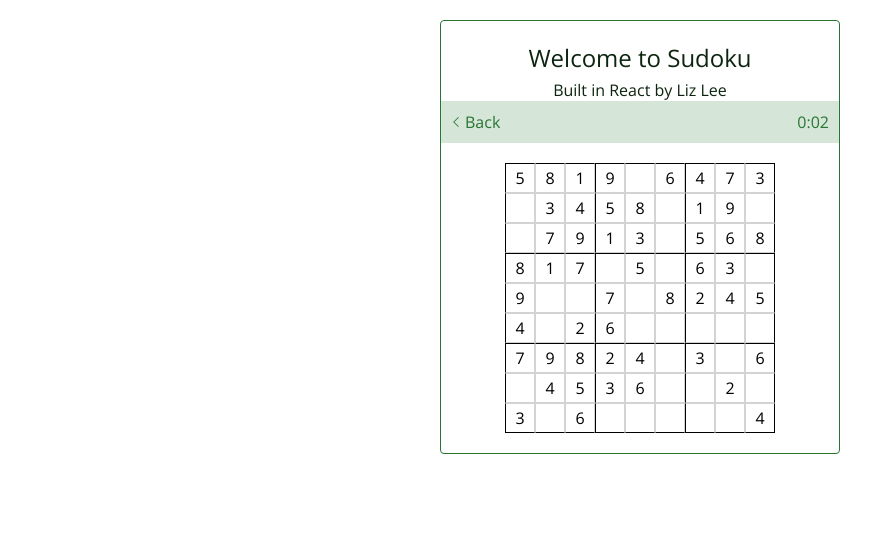
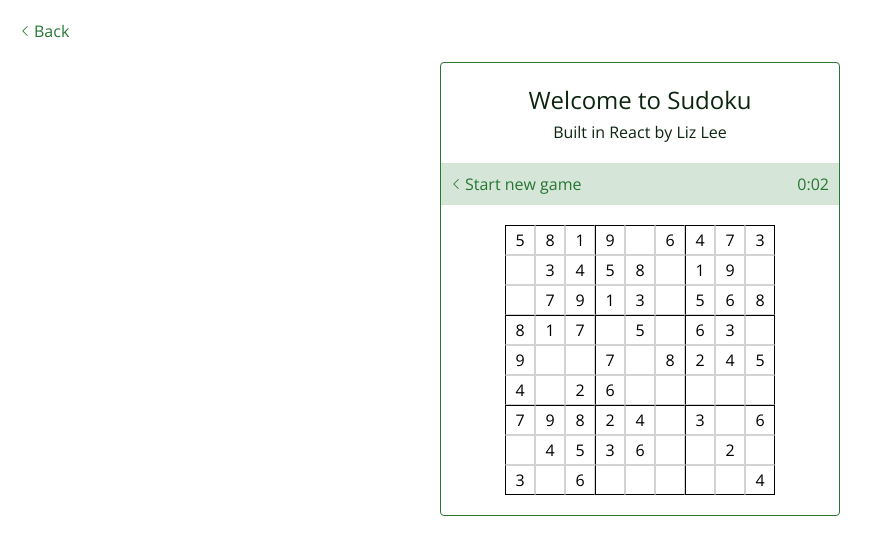
Before and after one commit to lizlux/lizlux-next, a Next.js app: page /sudoku in a window 1280 px wide. Both pictures are taken after a click on the button "Easy". Shown: the top 554 px of the page, without its empty margins (0-881 px from the left). Built offline with nearby package versions, Linux system fonts and the light colour scheme.

Commit message:
adding back button and other cleanup

```diff
--- a/src/app/layout.tsx
+++ b/src/app/layout.tsx
@@ -20,7 +20,7 @@ export default function RootLayout({
 }>) {
   return (
     <html lang="en">
-      <body className={`${openSans.variable}`}>{children}</body>
+      <body className={openSans.variable}>{children}</body>
     </html>
   );
 }
--- a/src/app/sudoku/page.module.css
+++ b/src/app/sudoku/page.module.css
@@ -14,6 +14,7 @@
   padding-bottom: 20px;
 }
 
+/* TODO: add error message to UI */
 .error-message {
   color: rgb(88, 21, 28);
   border: 1px solid rgb(220, 53, 69);
@@ -50,10 +51,14 @@
   display: flex;
   justify-content: space-between;
   width: 100%;
-  margin: 0 0 20px 0;
+  margin: 20px 0;
   padding: 10px;
   background-color: #27763231;
   box-sizing: border-box;
+}
+
+.headerBackButton {
+  margin: 20px;
 }
 
 .backButton {
--- a/src/app/sudoku/page.tsx
+++ b/src/app/sudoku/page.tsx
@@ -101,6 +101,15 @@ function Sudoku() {
   });
 
   return (
+    <>
+      <Link
+        href="/"
+        className={`${styles.backButton} ${styles.headerBackButton}`}
+        role="button"
+      >
+        Back
+      </Link>
+
       <div className={styles.sudokuApp}>
         <h1 className={styles.heading1}>Welcome to Sudoku</h1>
         <h2 className={styles.heading2}>Built in React by Liz Lee</h2>
@@ -116,7 +125,7 @@ function Sudoku() {
                   setDifficultyLevel(null);
                 }}
               >
-              Back
+                Start new game
               </Link>
               <GameTimer enableTimer={true} />
             </div>
@@ -137,6 +146,7 @@ function Sudoku() {
         )}
         {/* <WeatherWidget /> */}
       </div>
+    </>
   );
 }
 
```
Also changed, not shown: 1 other file (tests, documents, lock files or other folders). Lines whose indentation alone changed are shown as unchanged.
